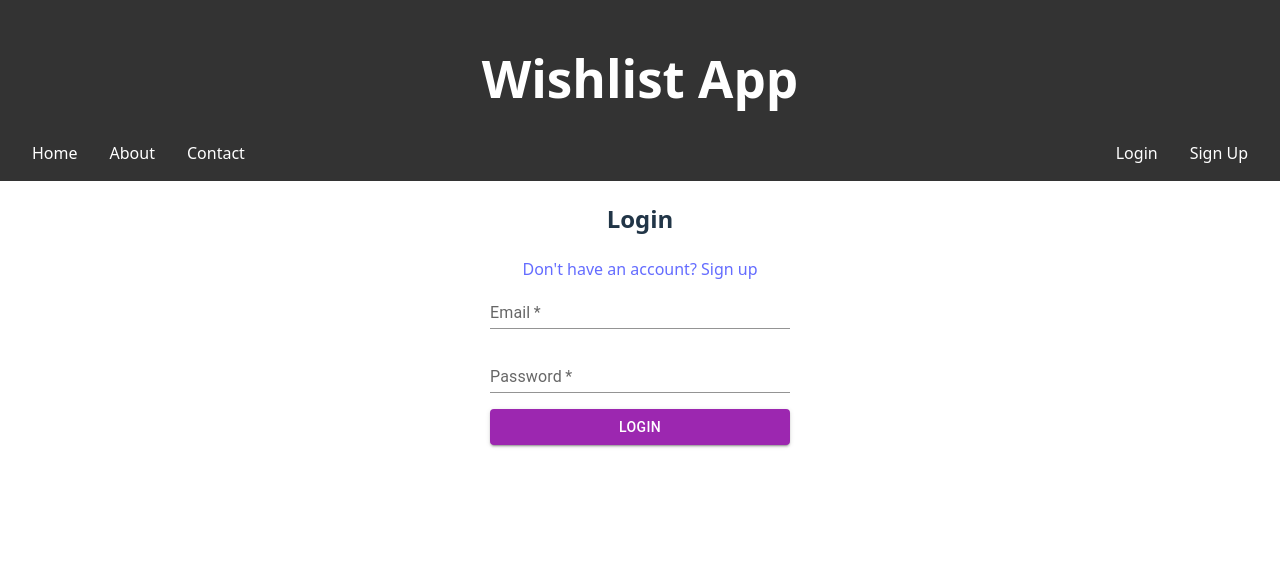
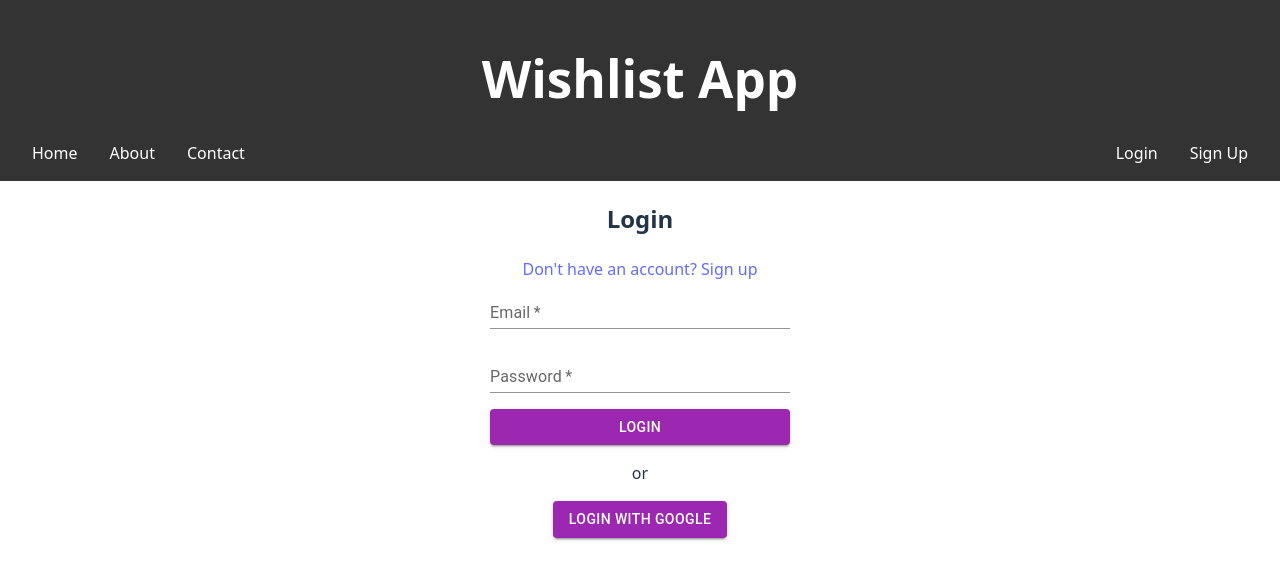
Before and after one commit to molybdenum1/wishlistapp, a React (Vite) app: page /login in a window 1280 px wide. Shown: the top 580 px of the page. Built offline with nearby package versions, Linux system fonts and the light colour scheme; no server answers.

Commit message:
registration via login

```diff
--- a/src/components/AuthProvider/AuthProvider.tsx
+++ b/src/components/AuthProvider/AuthProvider.tsx
@@ -5,6 +5,8 @@ import {
   signInWithEmailAndPassword,
   signOut,
   onIdTokenChanged,
+  GoogleAuthProvider,
+  signInWithPopup,
 } from "firebase/auth";
 import { doc, setDoc } from "firebase/firestore";
 
@@ -22,6 +24,7 @@ type AuthContextType = {
   register: (email: string, password: string) => void;
   logout: () => void;
   loading: boolean;
+  loginWithGoogle: () => void;
 };
 
 export const AuthContext = React.createContext<AuthContextType | null>(null);
@@ -106,6 +109,24 @@ export const AuthProvider = ({ children }: AuthProviderProps) => {
     }
   };
 
+  const loginWithGoogle = async () => {
+    try {
+      const provider = new GoogleAuthProvider();
+      const result = await signInWithPopup(auth, provider);
+      const firebaseUser = result.user;
+      const newUser: IUser = {
+        id: firebaseUser.uid,
+        email: firebaseUser.email || "",
+        password: "",
+      };
+      setUser(newUser);
+      localStorage.setItem("user", JSON.stringify(newUser));
+    } catch (error) {
+      console.error("Error signing in with Google:", error);
+      throw error;
+    }
+  }
+
   const logout = () => {
     signOut(auth);
     setUser(null);
@@ -113,7 +134,7 @@ export const AuthProvider = ({ children }: AuthProviderProps) => {
   };
 
   return (
-    <AuthContext.Provider value={{ user, loading, login, register, logout }}>
+    <AuthContext.Provider value={{ user, loading, login, register, logout, loginWithGoogle }}>
       {children}
     </AuthContext.Provider>
   );
--- a/src/pages/LoginPage/LoginPage.tsx
+++ b/src/pages/LoginPage/LoginPage.tsx
@@ -6,7 +6,7 @@ import { useAuthForm } from "../../hooks/useAuthForm";
 import "./LoginPage.css";
 
 export const LoginPage = () => {
-  const { login } = useAuth();
+  const { login, loginWithGoogle } = useAuth();
   const {
     email,
     setEmail,
@@ -17,6 +17,15 @@ export const LoginPage = () => {
     passwordError,
     handleSubmit,
   } = useAuthForm(login, { onSuccessRedirect: "/" });
+
+  const handleGoogleLogin = async () => {
+    try {
+      await loginWithGoogle();
+      window.location.href = "/";
+    } catch (error) {
+      console.error("Error logging in with Google:", error);
+    }
+  };
 
   return (
     <div className="login-page">
@@ -51,6 +60,10 @@ export const LoginPage = () => {
         </Button>
         {error && <p className="error">{error}</p>}
       </form>
+      <p>or</p>
+      <Button variant="contained" color="secondary" onClick={handleGoogleLogin}>
+        Login with Google
+      </Button>
     </div>
   );
 };
```
